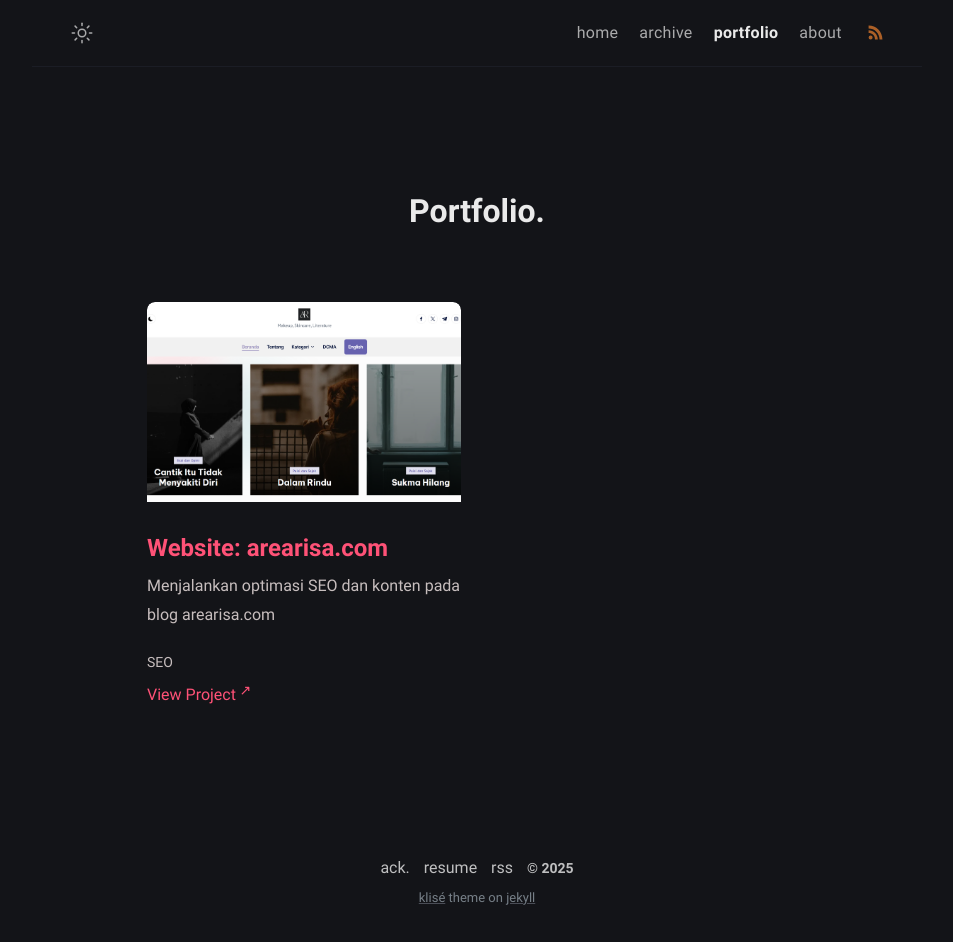
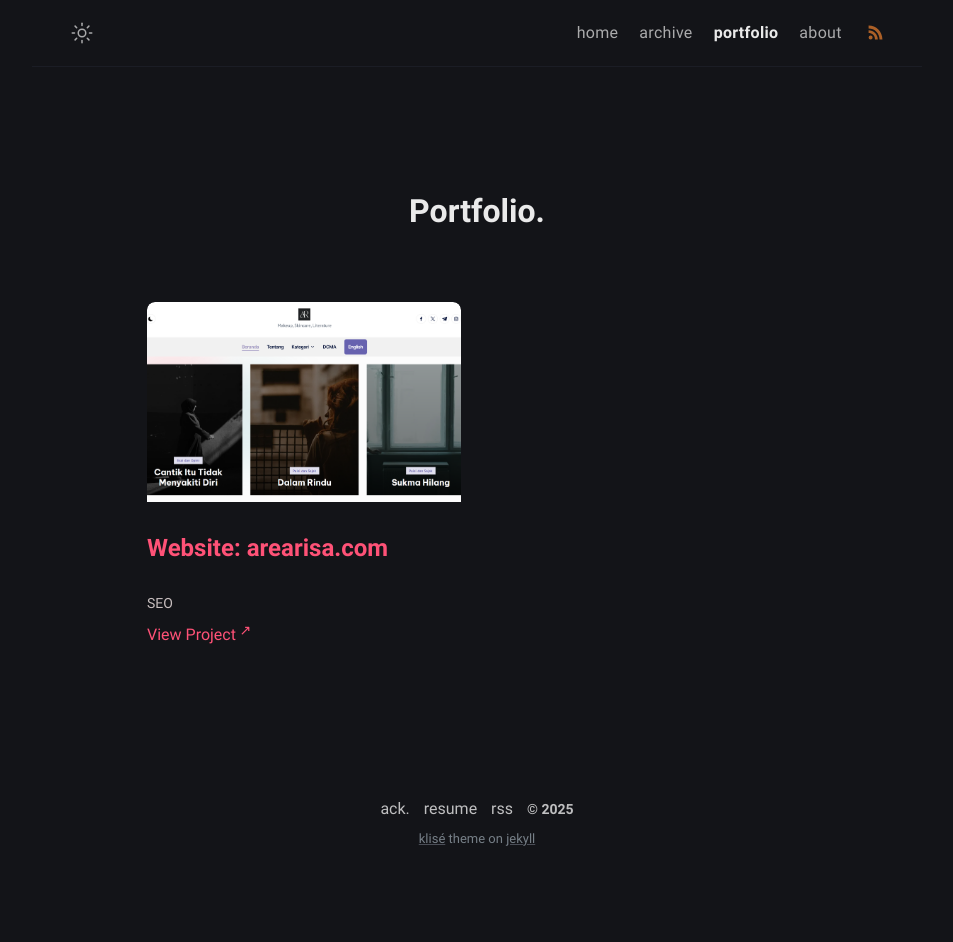
Before and after one commit to judwm/judwm.github.io, a Jekyll site: the page built from portfolio.md, in a window 1280 px wide. Shown: the whole page, without its empty margins (163-1116 px from the left). Built offline with Jekyll 4.4.1, drawn with Linux system fonts in a browser that asks for light colours; a script that is not in the unit is left out; after the commit the page ends 900 px from its top, so only the background shows below that.

Commit message:
Update website-arearisa-com.md

```diff
--- a/_portfolio/website-arearisa-com.md
+++ b/_portfolio/website-arearisa-com.md
@@ -1,7 +1,7 @@
 ---
 layout: portfolio-detail
 title: "Website: arearisa.com"
-description: Menjalankan optimasi SEO dan konten pada blog arearisa.com
+description:
 image: /assets/uploads/screenshot-2025-02-02-120844.png
 project_url: https://arearisa.com/
 technologies:
```
